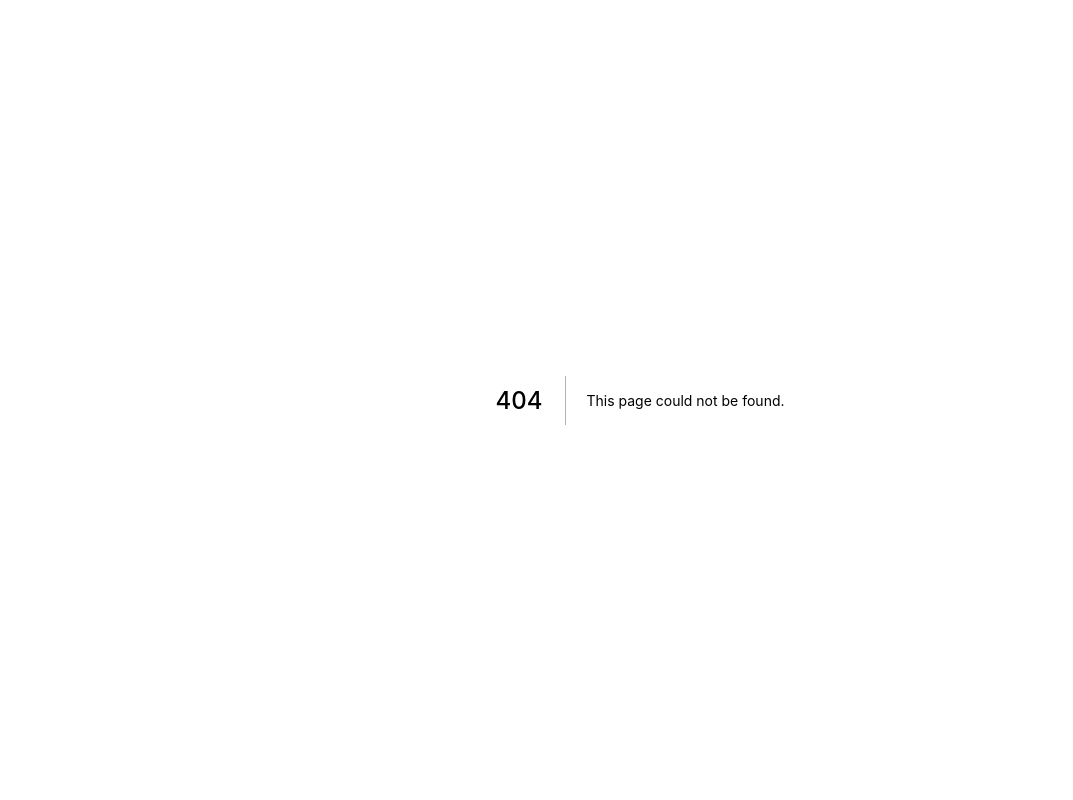
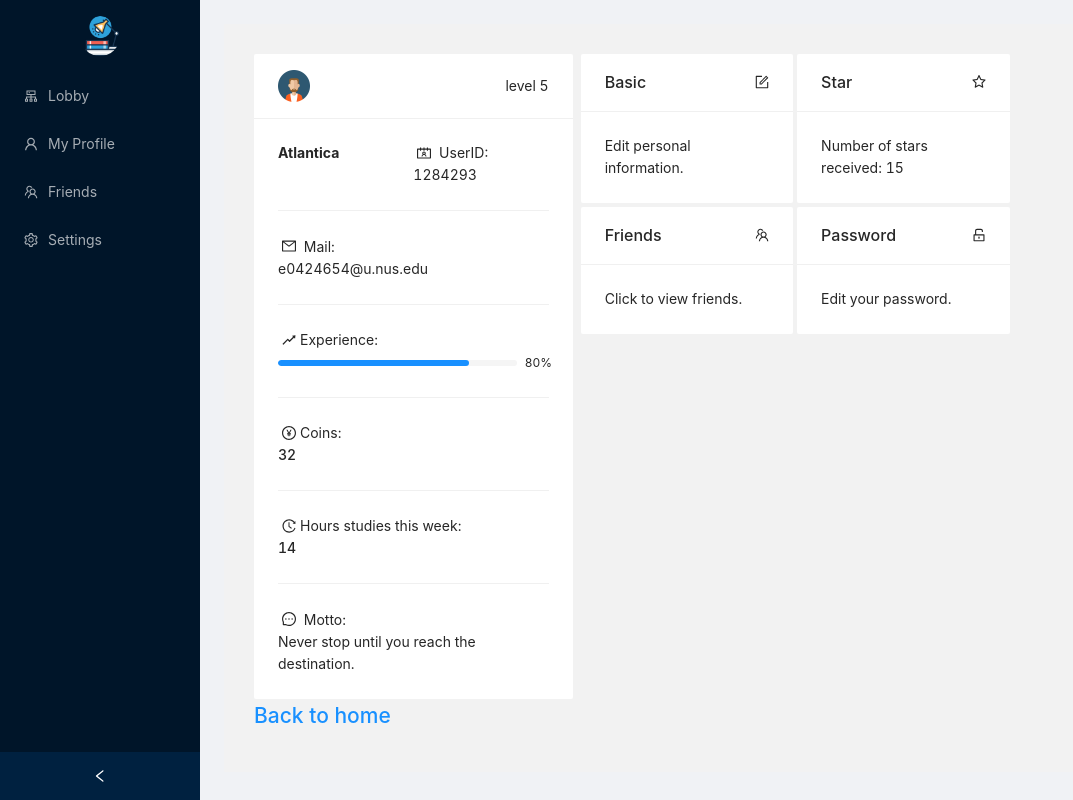
Before and after one commit to gycc7253/nusmu, a Next.js app: page /info in a window 1280 px wide. Before the commit this address had no page. Shown: the whole page, without its empty margins (0-1073 px from the left). Built offline with nearby package versions, Linux system fonts and the light colour scheme.

Commit message:
settings

```diff
--- /dev/null
+++ b/pages/info.js
@@ -0,0 +1,121 @@
+import Link from 'next/link'
+import 'antd/dist/antd.css';
+import MyLayout from '../components/layout'
+import { Avatar } from 'antd';
+import { Row, Col } from 'antd';
+import { Card, Space, Divider, Progress, Popover } from 'antd';
+import { grey } from '@ant-design/colors';
+import { StarOutlined, FormOutlined, TeamOutlined, UnlockOutlined,
+    HistoryOutlined, MailOutlined, MessageOutlined, RiseOutlined, ContactsOutlined, PayCircleOutlined } from '@ant-design/icons';
+
+
+export default function Profile() {
+    return (
+        <>
+        <div style={{
+            background: "#f2f2f2",
+            padding: "30px"}}>
+        <Row gutter={8}>
+            <Col span={8}>
+                <Card title={<Avatar
+                        src="147144.png"
+                        shape="square"
+                        size="64"
+                        style={{verticalAlign: 'middle'}}
+                    />} extra="level 5" bordered={false}>
+                    <Row>
+                        <Col span={12}>
+                        <b>Atlantica</b>
+                        </Col>
+                        <Col span={12}>
+                        <ContactsOutlined style={{margin: '4px'}}/> UserID:
+                        <br/>1284293
+                        </Col>
+                    </Row>
+                    <Divider />
+                    <span>
+                        <MailOutlined style={{margin: '4px'}}/> Mail:
+                        <br/>e0424654@u.nus.edu
+                    </span>
+                    <Divider />
+                        <RiseOutlined style={{margin: '4px'}}/>
+                    <span>
+                        Experience:
+                    </span>
+                    <Progress percent={80} size="small" />
+                    <Divider />
+                    <PayCircleOutlined style={{margin: '4px'}}/>
+                    <span>
+                        Coins:
+                    </span>
+                    <h4>
+                        32
+                    </h4>
+                    <Divider />
+                    <span>
+                        <HistoryOutlined  style={{margin: '4px'}}/>
+                        <span>
+                            Hours studies this week:
+                        </span>
+                        <h4>
+                            14
+                        </h4>
+                    </span>
+                    <Divider />
+                    <span>
+                        <MessageOutlined  style={{margin: '4px'}}/> Motto:
+                        <br/>Never stop until you reach the destination.
+                    </span>
+                </Card>
+            </Col>
+
+            <Col span={16}>
+                <Row gutter={4} style={{ marginBottom: 4 }}>
+                    <Col span={8}>
+                        <Card title="Basic" bordered={false} extra={<Popover content="Edit"><FormOutlined style={{ cursor: 'pointer'}} /></Popover>}>
+                            <span>
+                                Edit personal information.
+                            </span>
+                        </Card>
+                    </Col>
+                    <Col span={8}>
+                        <Card title="Star" bordered={false} extra={<Popover content="Edit"><StarOutlined style={{ cursor: 'pointer'}} /></Popover>}>
+                            <span>
+                                Number of stars received: 15
+                            </span>
+                        </Card>
+                    </Col>
+                </Row>
+                <Row gutter={4}>
+                    <Col span={8}>
+                        <Card title="Friends" bordered={false} extra={<Popover content="Edit"><TeamOutlined style={{ cursor: 'pointer'}} /></Popover>}>
+                            <span>
+                                Click to view friends.
+                            </span>
+                        </Card>
+                    </Col>
+                    <Col span={8}>
+                        <Card title="Password" bordered={false} extra={<Popover content="Edit"><UnlockOutlined style={{ cursor: 'pointer'}}/></Popover>}>
+                            <span>
+                                Edit your password.
+                            </span>
+                        </Card>
+                    </Col>
+                </Row>
+            </Col>
+        </Row>
+        <h2>
+            <Link href="/">
+            <a>Back to home</a>
+            </Link>
+        </h2>
+        </div>
+        </>
+    )
+  }
+
+  Profile.getLayout = (profile) => (
+    <MyLayout>
+      {profile}
+    </MyLayout>
+  )
```
Also changed, not shown: pages/settings.js (added, +83 -0 lines), 1 other file (tests, documents, lock files or other folders).
